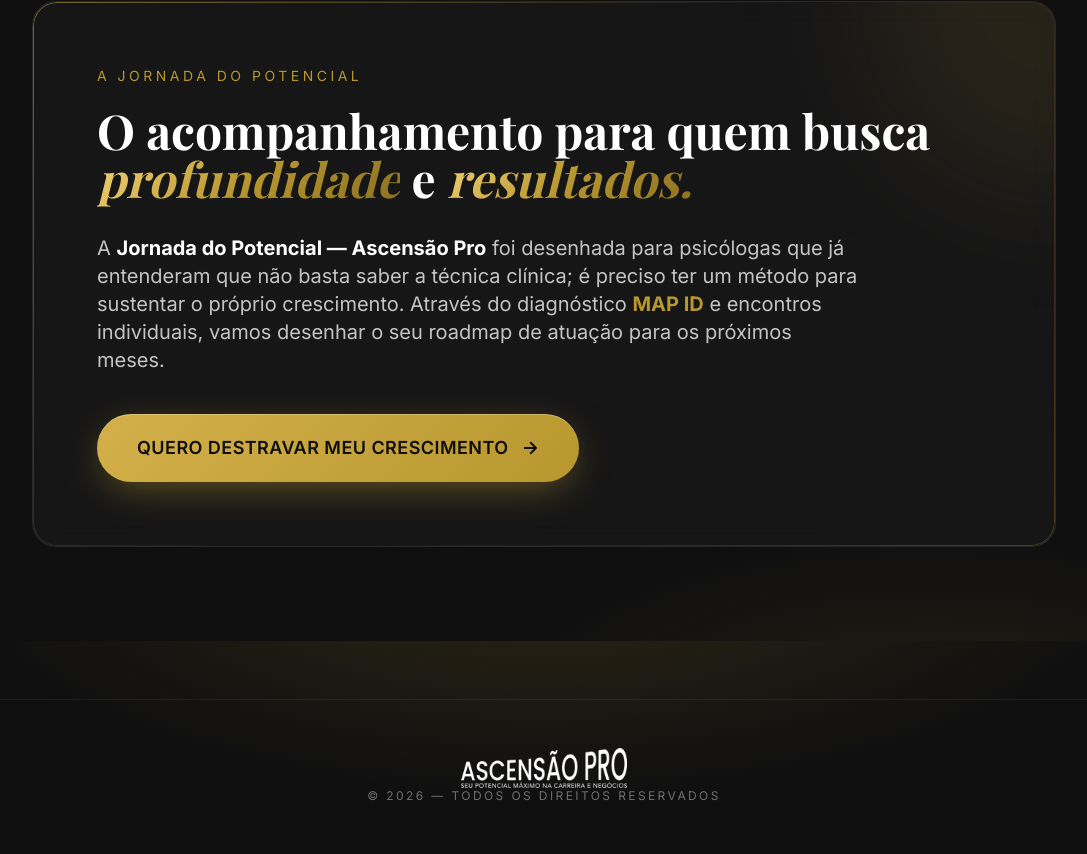
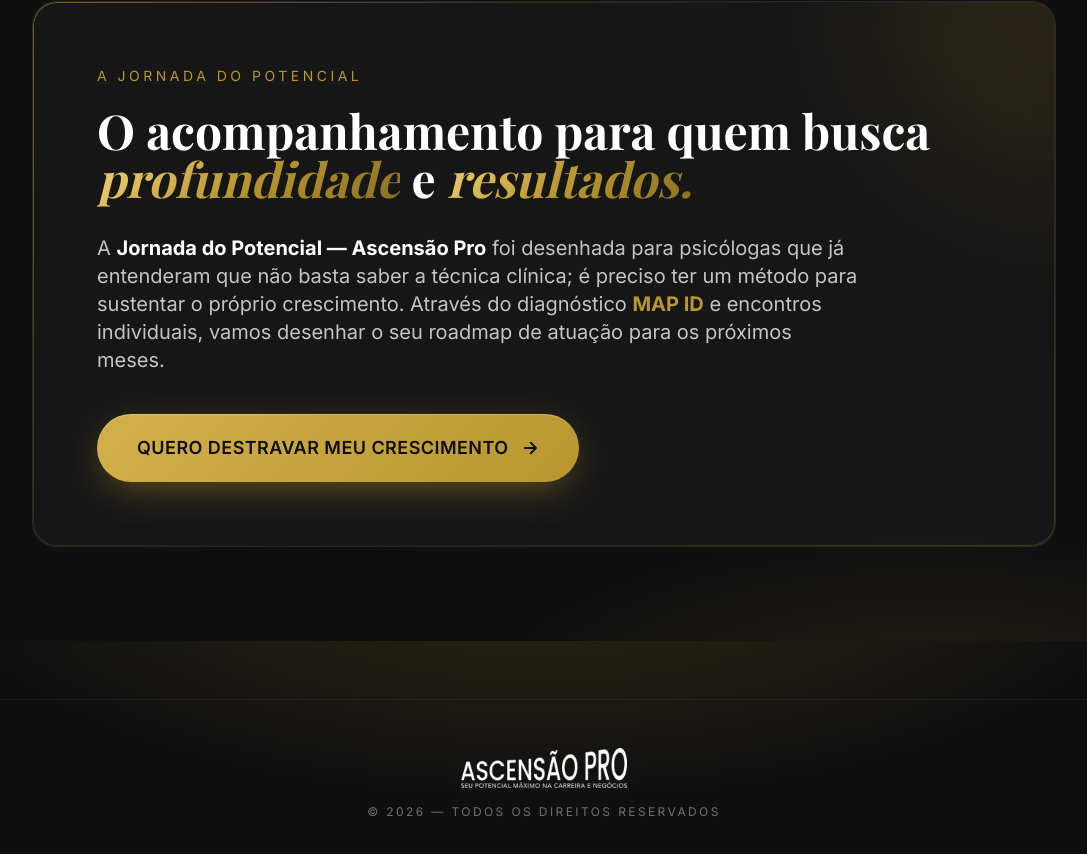
Before and after one commit to andrebastelli/aula.ascensaopro, a React (Vite) app: page / in a window 1280 px wide. Shown: the part 2559-3413 px from the top of the page, without its empty margins (96-1183 px from the left). Built offline with nearby package versions, Linux system fonts and the light colour scheme; a web font is replaced by a local one.

Commit message:
feat: adjust footer copyright text margin
Added a margin to the footer copyright text for better spacing

```diff
--- a/src/App.tsx
+++ b/src/App.tsx
@@ -220,11 +220,9 @@ export default function App() {
               className="h-8 md:h-10 w-auto invert brightness-0"
             />
           </div>
-          <div>
-          <p className="text-xs text-white/40 uppercase tracking-[0.2em]">
+          <p className="text-xs text-white/40 uppercase tracking-[0.2em] mt-4">
             © {new Date().getFullYear()} — Todos os direitos reservados
           </p>
-          </div>
         </div>
       </footer>
     </div>
```
